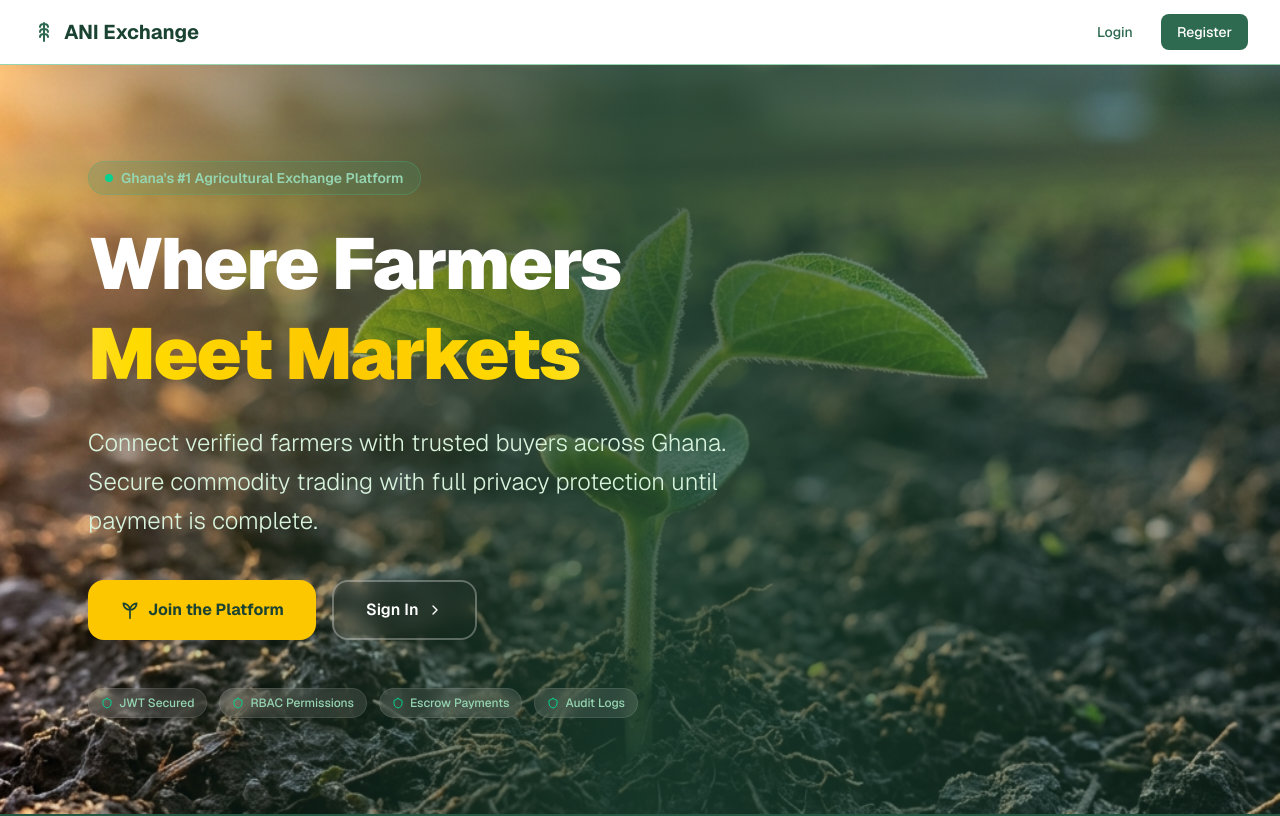
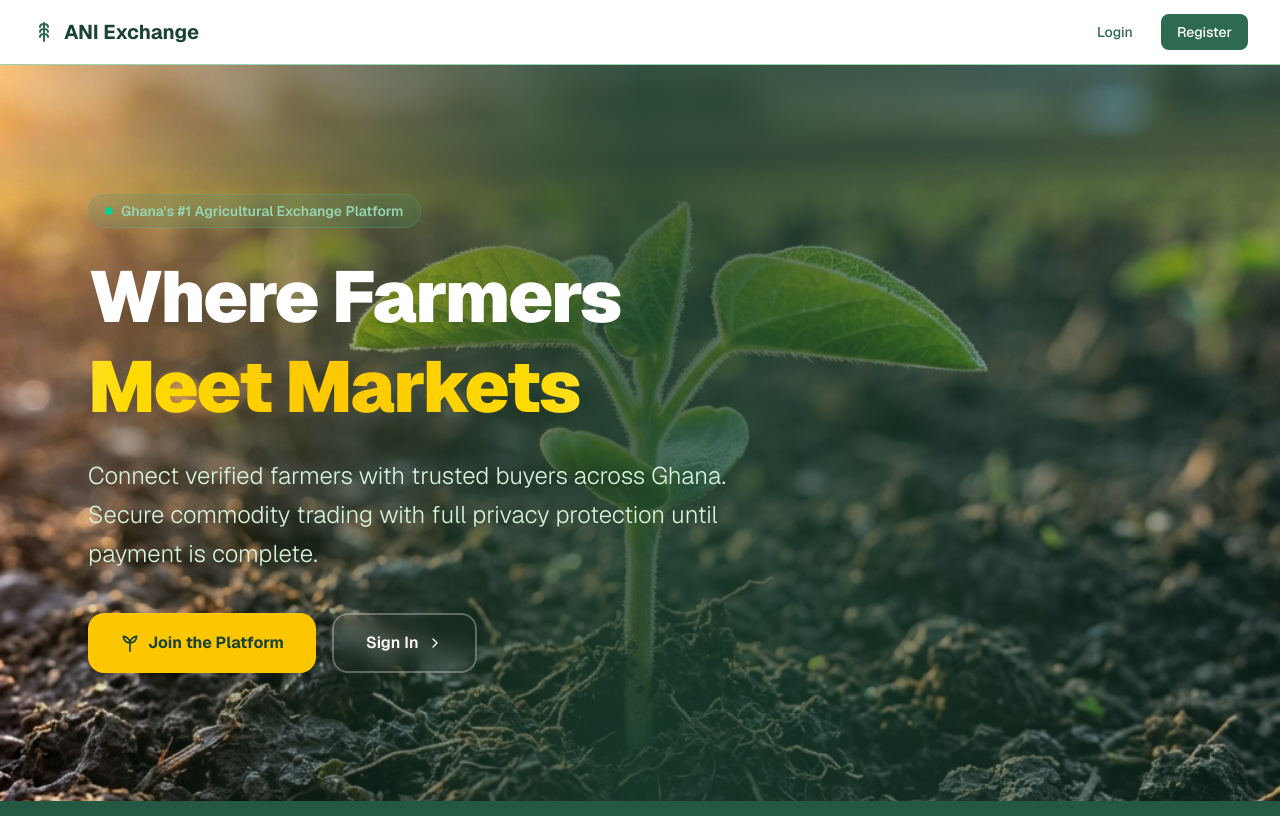
Before and after one commit to kizaa123/Ani-platform, a Next.js app in the folder frontend/: page / in a window 1280 px wide. Shown: the top 816 px of the page. Built offline with nearby package versions, Linux system fonts and the light colour scheme.

Commit message:
fix(homepage): remove technical trust badge pills from hero

```diff
--- a/frontend/src/app/page.tsx
+++ b/frontend/src/app/page.tsx
@@ -119,17 +119,6 @@ export default function HomePage() {
               </Link>
             </div>
 
-            <div className="mt-12 flex flex-wrap gap-3">
-              {["JWT Secured", "RBAC Permissions", "Escrow Payments", "Audit Logs"].map((badge) => (
-                <span
-                  key={badge}
-                  className="inline-flex items-center gap-1.5 rounded-full border border-white/10 bg-white/10 px-3 py-1.5 text-xs font-medium text-brand-200 backdrop-blur-sm"
-                >
-                  <Icon name="shield" className="h-3 w-3 text-emerald-400" />
-                  {badge}
-                </span>
-              ))}
-            </div>
           </div>
         </div>
       </section>
```
